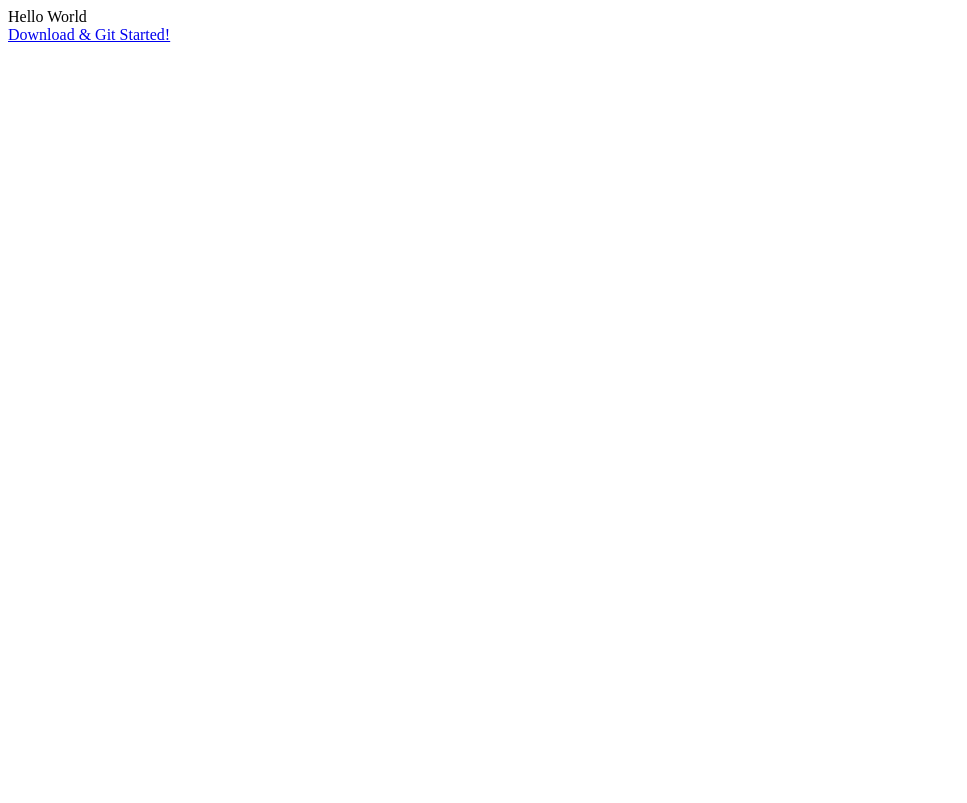
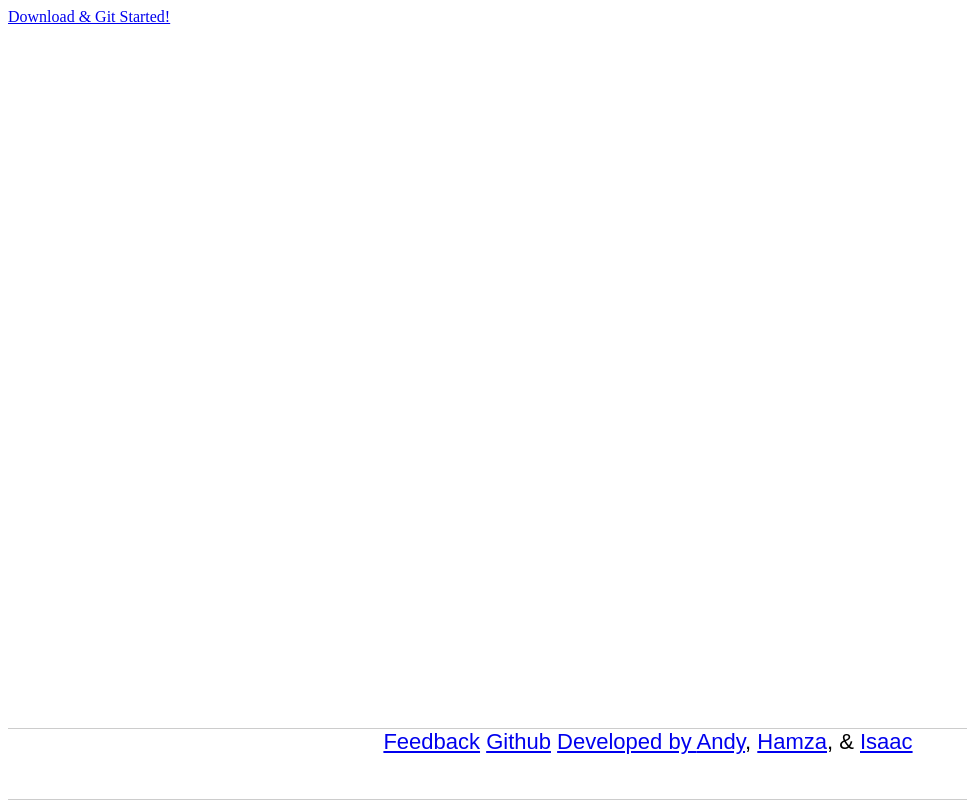
Before and after one commit to GitSchooled/GitSchooled.github.io, a plain HTML site: page index.html in a window 1280 px wide. Shown: the whole page, without its empty margins (0-967 px from the left). Drawn offline with Linux system fonts and the light colour scheme.

Commit message:
added basic bottom toolbar and download link

```diff
--- /dev/null
+++ b/css/style.css
@@ -0,0 +1,5 @@
+ul {
+    list-style-type: none;
+    margin: 0;
+    padding: 0;
+}
--- a/index.html
+++ b/index.html
@@ -3,14 +3,66 @@
   <head>
     <meta charset="utf-8">
     <title>GitSchooled</title>
+
+
+      <link rel="stylesheet" type="text/css" href="css/style.css">
+<style>
+
+
+html,body {
+height:100%;  /* new */
+}
+
+ul#navigation {
+  height: 70px;
+  list-style: none;
+  margin: 0;
+  padding: 0;
+  border: 1px solid #ccc;
+  border-width: 1px 0;
+  text-align: center;
+  font-size: 22px;
+  font-family: 'Cham-WebFont', Arial, sans-serif;
+  background-color: #FFF;
+  position: fixed;   /* new */
+  bottom: 0;  /* new */
+  width: 100%;  /* new */
+}
+
+ul#navigation li {
+  display: inline;
+  margin-right: .75em;
+  list-style: none;
+  margin: 0;
+  padding: 0;
+}
+ul#navigation li.last {
+  margin-right: 0;
+}
+</style>
+
   </head>
   <body>
-
-    Hello World
 
   <div>
     <a href='http://bit.ly/1U9AMgQ'> Download & Git Started! </a>
   </div>
 
+  <div class="MainContainer">
+    <div id="MenuContainer">
+      <ul id="navigation">
+        <li class="x"><a title="1" a href="indexX-1.html">Feedback</a></li>
+        <li class="x"><a title="2" a href="#">Github</a></li>
+        <li class="x">
+          <a title="3" href="#">
+            Developed by
+          <a href="https://www.linkedin.com/in/ankhong"> Andy</a>,
+          <a href="https://www.linkedin.com/in/hamzasurti">Hamza</a>, &
+          <a href="https://www.linkedin.com/in/isaacdurand">Isaac</a>
+          </a>
+        </li>
+      </ul>
+    </div>
+
   </body>
 </html>
```
